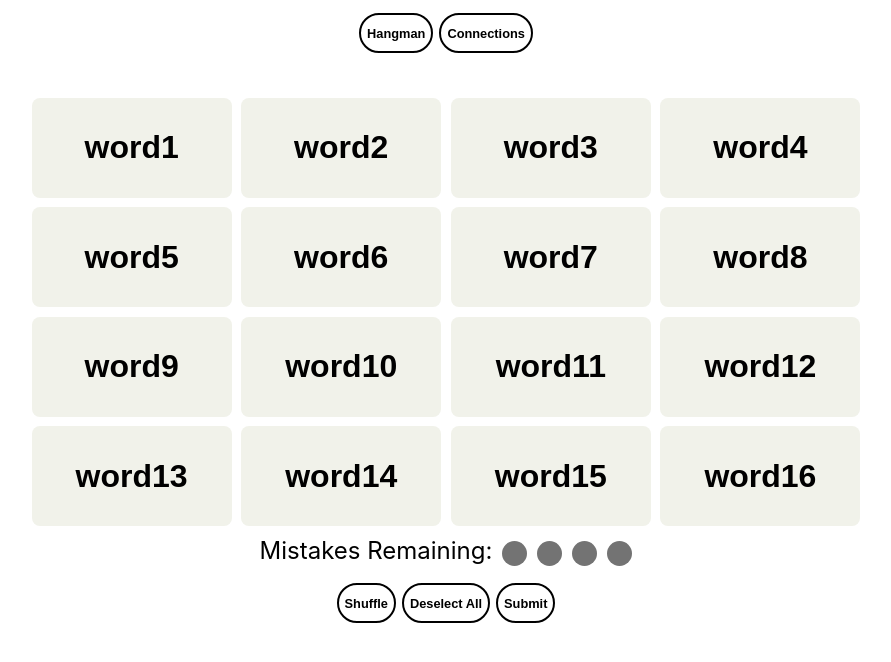
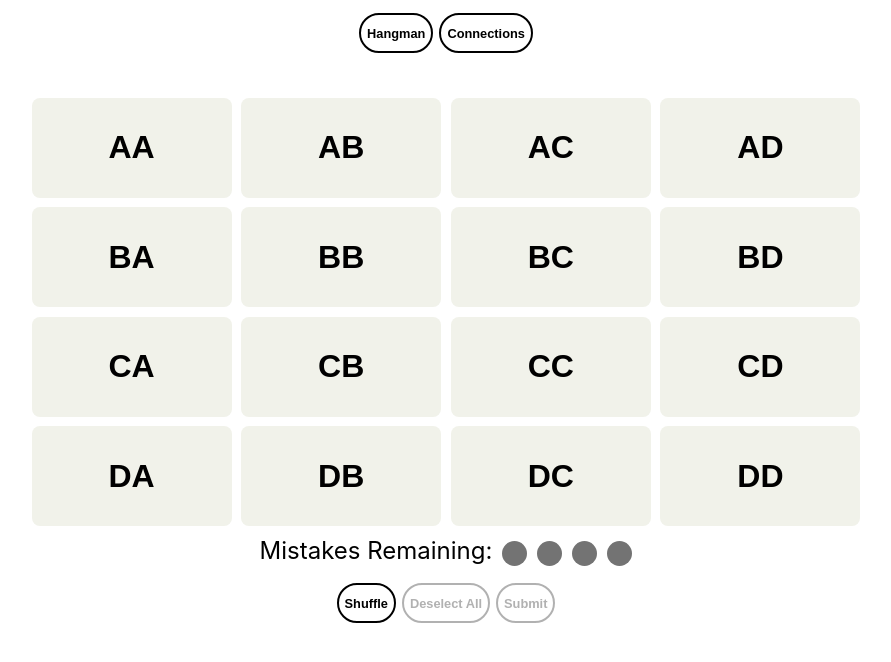
Before and after one commit to ol-i-v-er/nyt-connections, a React (Create React App) app: page / in a window 1280 px wide. Both pictures are taken after a click on the button "Connections". Shown: the top 662 px of the page, without its empty margins (194-1085 px from the left). Built offline with nearby package versions, Linux system fonts and the light colour scheme; the HTML template or start-up script is replaced by a standard one.

Commit message:
shufflegrid works yaya

```diff
--- a/src/Connections.module.css
+++ b/src/Connections.module.css
@@ -9,11 +9,25 @@
   font-weight: bold;
   cursor: pointer;
   color: black;
+  animation: fadeIn 0.5s;
+}
+
+@keyframes fadeIn {
+  0% {
+    opacity: 0;
+  }
+  100% {
+    opacity: 1;
+  }
 }
 
 .btnGrid.active {
   background-color: #5c5252;
   color: white;
+}
+
+.btnGrid:active {
+  transform: scale(0.94);
 }
 
 .btnGrid.inactive {
@@ -30,10 +44,15 @@
   margin: 3px;
   font-size: 0.8rem;
   font-weight: bold;
-  cursor: pointer;
+  cursor: default;
   color: black;
 }
 
-.btnGeneral:hover {
+.btnGeneral.inactive {
+  opacity: 0.3;
+}
+
+.btnGeneral:hover:not(:disabled) {
   background-color: #f1f2ea;
+  cursor: pointer;
 }
--- a/src/ConnectionsApp.tsx
+++ b/src/ConnectionsApp.tsx
@@ -1,12 +1,104 @@
-import {
-  ConnectionsGrid,
-  shuffleGrid,
-  submitGuess,
-  deselectAll,
-} from "./ConnectionsGrid"
+import { useState, useEffect } from "react"
+import { ConnectionsGrid } from "./ConnectionsGrid"
 import styles from "./Connections.module.css"
 
+type WordProps = {
+  word: string
+}
+
 export function ConnectionsApp() {
+  const [words, setWords] = useState<string[][]>([
+    ["AA", "AB", "AC", "AD"],
+    ["BA", "BB", "BC", "BD"],
+    ["CA", "CB", "CC", "CD"],
+    ["DA", "DB", "DC", "DD"],
+  ])
+
+  const [selectedWords, setSelectedWords] = useState<string[]>([])
+  let [selectedFull, setSelectedFull] = useState<boolean>(false)
+  const isInactiveDS = selectedWords.length === 0
+  const isInactiveS = selectedWords.length !== 4
+
+  function handleButtonClick({ word }: WordProps) {
+    checkClick({ word: word })
+  }
+
+  function checkClick({ word }: WordProps) {
+    if (selectedWords.includes(word)) {
+      return removeSelectedWord({ word: word })
+    } else if (selectedWords.length >= 4) {
+      return setSelectedFull(true)
+    }
+    return addSelectedWord({ word: word })
+  }
+
+  function addSelectedWord({ word }: WordProps) {
+    setSelectedWords((currentWords) => [...currentWords, word])
+  }
+
+  function removeSelectedWord({ word }: WordProps) {
+    const index = selectedWords.indexOf(word)
+    if (index > -1) {
+      setSelectedWords(
+        selectedWords.filter((currentWords) => currentWords !== word)
+      )
+      setSelectedFull(false)
+    }
+  }
+
+  useEffect(() => {
+    if (selectedWords.length >= 4) {
+      setSelectedFull(true)
+    }
+  }, [selectedWords, selectedFull])
+
+  function shuffleGrid() {
+    const wordsCopy = words.map((subArray) => [...subArray]) // Create a deep copy of the 2D array
+
+    for (let i = wordsCopy.length - 1; i > 0; i--) {
+      for (let j = wordsCopy[i].length - 1; j > 0; j--) {
+        const i2 = Math.floor(Math.random() * (i + 1))
+        const j2 = Math.floor(Math.random() * (j + 1))
+
+        // Swap elements
+        ;[wordsCopy[i][j], wordsCopy[i2][j2]] = [
+          wordsCopy[i2][j2],
+          wordsCopy[i][j],
+        ]
+      }
+    }
+
+    setWords(wordsCopy) // Update state with the shuffled 2D array
+  }
+
+  function submitGuess() {
+    const selectedWordsGuess = selectedWords
+    const wordsCopy = words
+    let match = false
+    let matchCount = 0
+
+    selectedWordsGuess.sort()
+    for (let i = 0; i < words.length; i++) {
+      wordsCopy[i].sort()
+    }
+
+    for (let i = 0; i < words[0].length; i++) {
+      for (let x = 0; x < words.length; x++) {
+        console.log(wordsCopy[x] + " words")
+        console.log(selectedWordsGuess + " selected words")
+        if (selectedWordsGuess[x] === wordsCopy[i][x]) matchCount++
+        console.log(matchCount)
+        if (matchCount === 4) match = true
+      }
+    }
+    return match ? console.log("yay") : console.log("noo")
+  }
+
+  function deselectAll() {
+    setSelectedWords([])
+    setSelectedFull(false)
+  }
+
   return (
     <div
       style={{
@@ -17,7 +109,13 @@ export function ConnectionsApp() {
       }}
     >
       <div>
-        <ConnectionsGrid />
+        <ConnectionsGrid
+          selectedWords={selectedWords}
+          selectedFull={selectedFull}
+          handleButtonClick={handleButtonClick}
+          words={words}
+          shuffleGrid={shuffleGrid}
+        />
       </div>
       <div style={{ display: "flex", marginTop: "10px" }}>
         <div style={{ fontSize: "1.5rem" }}>Mistakes Remaining:</div>
@@ -28,18 +126,24 @@ export function ConnectionsApp() {
       <div style={{ width: "300px", marginTop: "10px", textAlign: "center" }}>
         <button
           onClick={() => shuffleGrid()}
-          className={`${styles.btnGeneral}`}
+          className={`${styles.btnGeneral} `}
         >
           Shuffle
         </button>
         <button
-          className={`${styles.btnGeneral}`}
+          className={`${styles.btnGeneral} ${
+            isInactiveDS ? styles.inactive : ""
+          } `}
+          disabled={isInactiveDS}
           onClick={() => deselectAll()}
         >
           Deselect All
         </button>
         <button
-          className={`${styles.btnGeneral}`}
+          className={`${styles.btnGeneral} ${
+            isInactiveS ? styles.inactive : ""
+          }`}
+          disabled={isInactiveS}
           onClick={() => submitGuess()}
         >
           Submit
--- a/src/ConnectionsGrid.tsx
+++ b/src/ConnectionsGrid.tsx
@@ -1,60 +1,24 @@
 import styles from "./Connections.module.css"
-import { useState, useEffect } from "react"
-
-const words = [
-  ["word1", "word2", "word3", "word4"],
-  ["word5", "word6", "word7", "word8"],
-  ["word9", "word10", "word11", "word12"],
-  ["word13", "word14", "word15", "word16"],
-]
 
 type WordProps = {
   word: string
 }
 
-export function shuffleGrid() {}
-export function submitGuess() {}
-export function deselectAll() {}
+type ConnectionsGridProps = {
+  selectedWords: string[]
+  selectedFull: boolean
+  handleButtonClick: ({ word }: WordProps) => void
+  words: string[][]
+  shuffleGrid: () => void
+}
 
-export function ConnectionsGrid() {
-  const [selectedWords, setSelectedWords] = useState<string[]>([])
-  let [selectedFull, setSelectedFull] = useState<boolean>(false)
-
-  function handleButtonClick({ word }: WordProps) {
-    checkClick({ word: word })
-  }
-
-  function checkClick({ word }: WordProps) {
-    if (selectedWords.includes(word)) {
-      return removeSelectedWord({ word: word })
-    } else if (selectedWords.length >= 4) {
-      return setSelectedFull(true)
-    }
-    return addSelectedWord({ word: word })
-  }
-
-  function addSelectedWord({ word }: WordProps) {
-    setSelectedWords((currentWords) => [...currentWords, word])
-  }
-
-  function removeSelectedWord({ word }: WordProps) {
-    const index = selectedWords.indexOf(word)
-    if (index > -1) {
-      setSelectedWords(
-        selectedWords.filter((currentWords) => currentWords !== word)
-      )
-      setSelectedFull(false)
-    }
-  }
-
-  useEffect(() => {
-    console.log(selectedWords)
-    console.log(selectedFull)
-    if (selectedWords.length >= 4) {
-      setSelectedFull(true)
-    }
-  }, [selectedWords, selectedFull])
-
+export function ConnectionsGrid({
+  selectedWords,
+  selectedFull,
+  handleButtonClick,
+  words,
+  shuffleGrid,
+}: ConnectionsGridProps) {
   return (
     <div>
       {words.map((row, rowIndex) => (
--- /dev/null
+++ b/src/WordleApp.tsx
@@ -0,0 +1,3 @@
+export function WordleApp() {
+  return <div>hi</div>
+}
```
